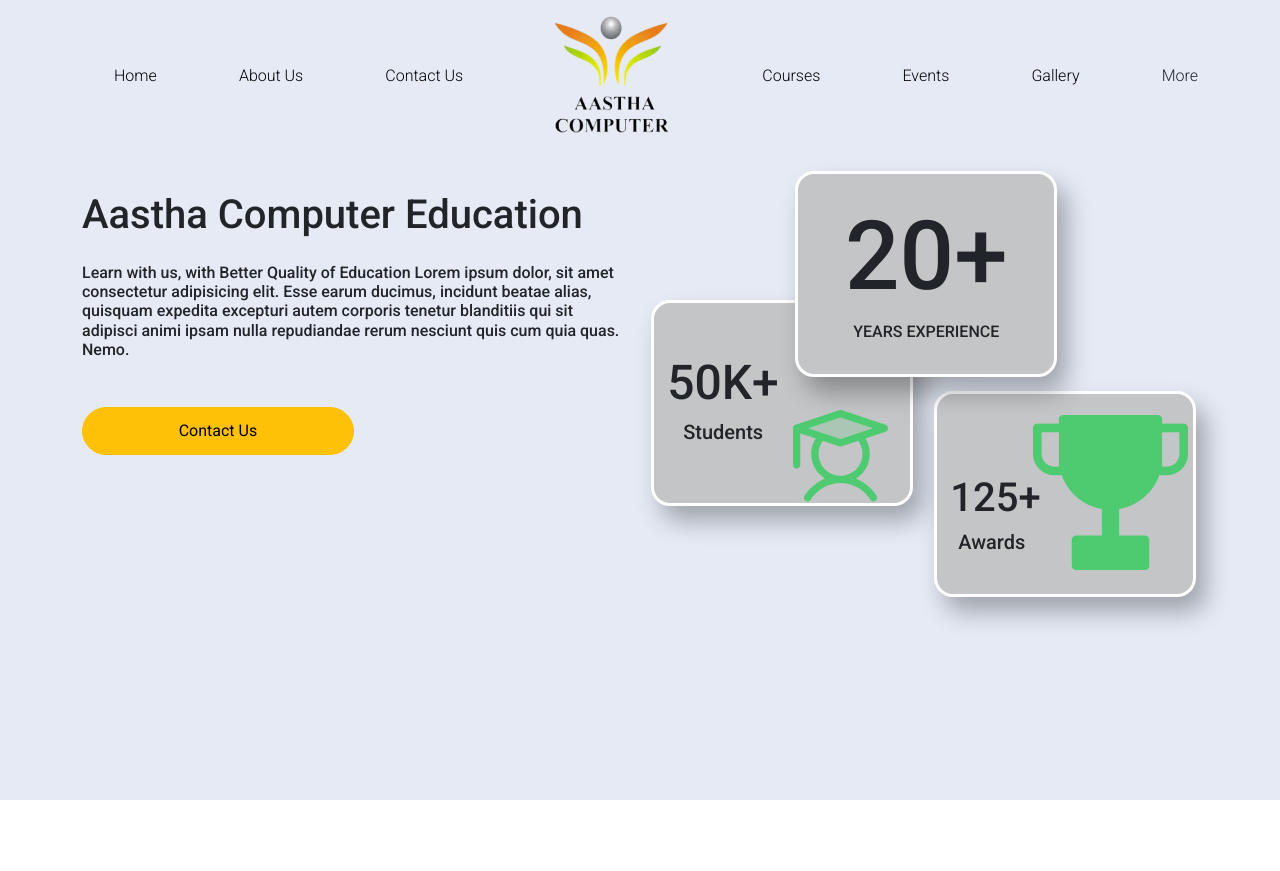
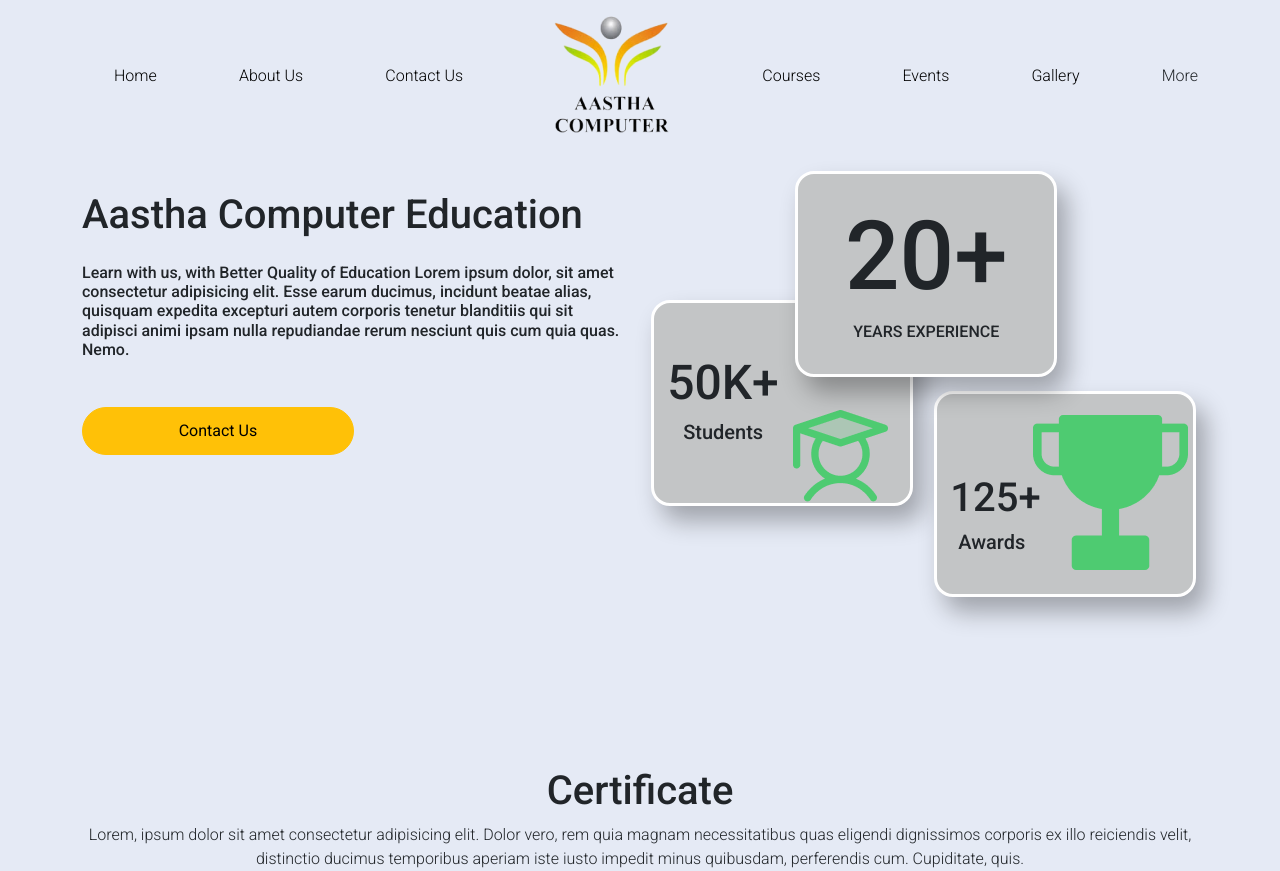
Before and after one commit to voidsoul-host/aasthacomputer, a React (Create React App) app: page / in a window 1280 px wide. Before the commit the page ends 800 px from the top, so only its background shows below. Built offline with nearby package versions, Linux system fonts and the light colour scheme.

Commit message:
certificates section started

```diff
--- /dev/null
+++ b/src/Components/Certificate.js
@@ -0,0 +1,13 @@
+import React from 'react'
+
+function Certificate() {
+  return (
+    <div className='certificate-container'>
+        <h1>Certificate</h1>
+        <p className='mb-0'>Lorem, ipsum dolor sit amet consectetur adipisicing elit. Dolor vero, rem quia magnam necessitatibus quas eligendi dignissimos corporis ex illo reiciendis velit, distinctio ducimus temporibus aperiam iste iusto impedit minus quibusdam, perferendis cum. Cupiditate, quis.</p>
+
+    </div>
+  )
+}
+
+export default Certificate
--- a/src/Components/component.css
+++ b/src/Components/component.css
@@ -95,3 +95,9 @@
     top: 12.50rem;
     left: 17.5rem;
 }
+
+/* ------------------------Certificate.js------------------------------- */
+
+.certificate-container{
+    text-align: center;
+}
--- a/src/Pages/home/Home.css
+++ b/src/Pages/home/Home.css
@@ -1,4 +1,4 @@
 .home-main-container{
     background-color: #e5eaf5;
-    height: 100vh;
+    /* height: 100vh; */
 }
--- a/src/Pages/home/Home.js
+++ b/src/Pages/home/Home.js
@@ -3,6 +3,7 @@
 import NavBar from '../../Components/NavBar';
 import './Home.css';
 import Hero from '../../Components/Hero';
+import Certificate from '../../Components/Certificate';
 
 function Home() {
 
@@ -12,6 +13,7 @@
       <div className='navbar-section container'>
       <NavBar />
       <Hero />
+      <Certificate />
       </div>
     </div>
   )
```
